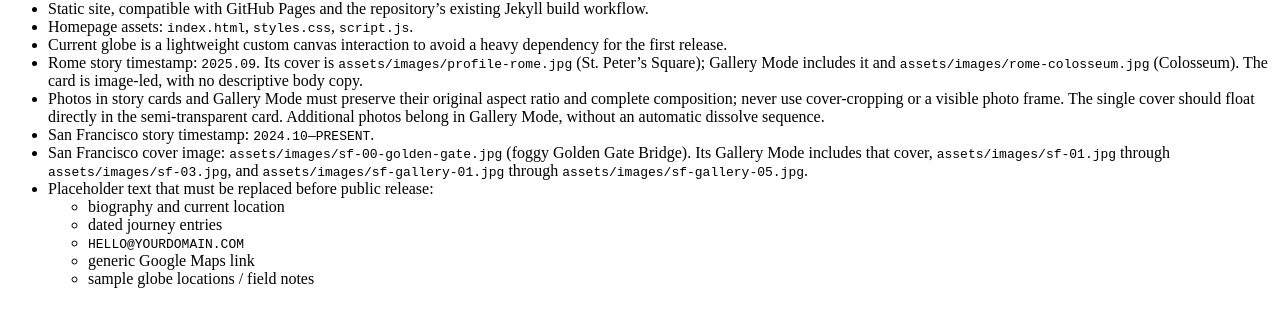
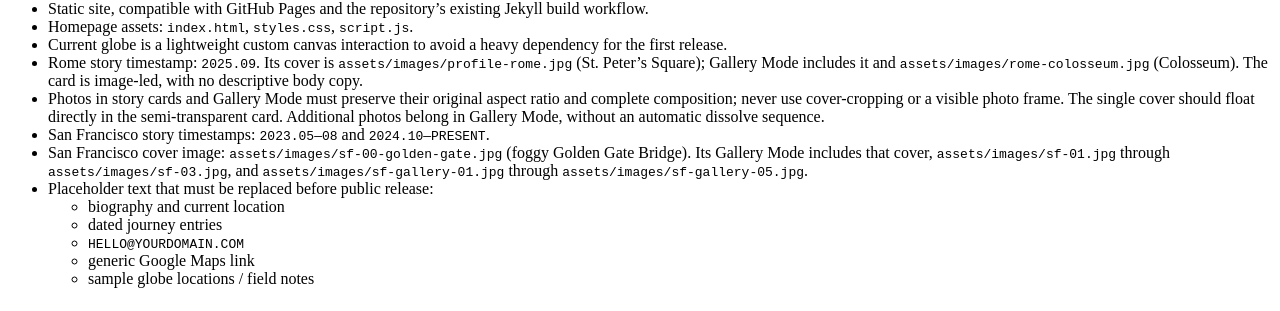
Before and after one commit to Kylinny/Kylinny.github.io, a Jekyll site: the page built from DESIGN_BRIEF.md, in a window 1280 px wide and 900 px high, scrolled down 2223 px. Shown: the part 134-445 px from the top of the window. Built offline with Jekyll 4.4.1, drawn with Linux system fonts in a browser that asks for light colours; nearby versions of some CDN libraries; our own code applies the rules of GitHub Pages for plain Markdown files.

Commit message:
Add earlier San Francisco time period

```diff
--- a/DESIGN_BRIEF.md
+++ b/DESIGN_BRIEF.md
@@ -111,7 +111,7 @@
 - Current globe is a lightweight custom canvas interaction to avoid a heavy dependency for the first release.
 - Rome story timestamp: `2025.09`. Its cover is `assets/images/profile-rome.jpg` (St. Peter's Square); Gallery Mode includes it and `assets/images/rome-colosseum.jpg` (Colosseum). The card is image-led, with no descriptive body copy.
 - Photos in story cards and Gallery Mode must preserve their original aspect ratio and complete composition; never use cover-cropping or a visible photo frame. The single cover should float directly in the semi-transparent card. Additional photos belong in Gallery Mode, without an automatic dissolve sequence.
-- San Francisco story timestamp: `2024.10—PRESENT`.
+- San Francisco story timestamps: `2023.05—08` and `2024.10—PRESENT`.
 - San Francisco cover image: `assets/images/sf-00-golden-gate.jpg` (foggy Golden Gate Bridge). Its Gallery Mode includes that cover, `assets/images/sf-01.jpg` through `assets/images/sf-03.jpg`, and `assets/images/sf-gallery-01.jpg` through `assets/images/sf-gallery-05.jpg`.
 - Placeholder text that must be replaced before public release:
   - biography and current location
--- a/index.html
+++ b/index.html
@@ -45,7 +45,7 @@
         </div>
         <aside class="globe-timeline" aria-label="Journey timeline">
           <p>JOURNEY</p>
-          <button class="timeline-item active" data-story="sf"><span>2024.10—NOW</span><b>SAN FRANCISCO</b><i></i></button>
+          <button class="timeline-item active" data-story="sf"><span>2023.05—08<br />2024.10—NOW</span><b>SAN FRANCISCO</b><i></i></button>
           <button class="timeline-item" data-story="rome"><span>2025.09</span><b>ROME</b><i></i></button>
           <div class="timeline-line"></div>
         </aside>
--- a/script.js
+++ b/script.js
@@ -28,7 +28,7 @@
 const stories = [
   {
     id: 'sf', name: 'SAN FRANCISCO', country: 'USA', lat: 37.7749, lon: -122.4194,
-    kicker: 'HOME BASE', timestamp: '2024.10—PRESENT', body: 'Hey, I’m Junyi. Currently working at Uber in San Francisco 🌁 And I LOVE fogs',
+    kicker: 'HOME BASE', timestamp: '2023.05—08 · 2024.10—PRESENT', body: 'Hey, I’m Junyi. Currently working at Uber in San Francisco 🌁 And I LOVE fogs',
     cover: 'assets/images/sf-00-golden-gate.jpg',
     gallery: ['assets/images/sf-00-golden-gate.jpg', 'assets/images/sf-01.jpg', 'assets/images/sf-02.jpg', 'assets/images/sf-03.jpg', 'assets/images/sf-gallery-01.jpg', 'assets/images/sf-gallery-02.jpg', 'assets/images/sf-gallery-03.jpg', 'assets/images/sf-gallery-04.jpg', 'assets/images/sf-gallery-05.jpg'],
     tags: ['HOME BASE', 'UBER', 'NOW'],
```
